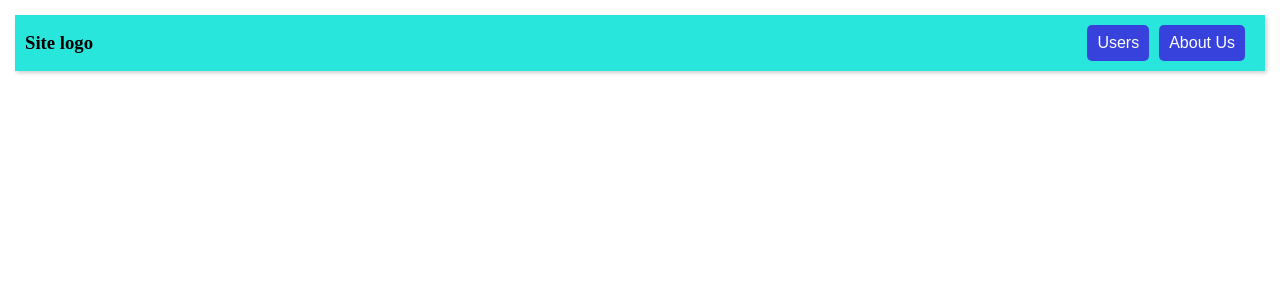
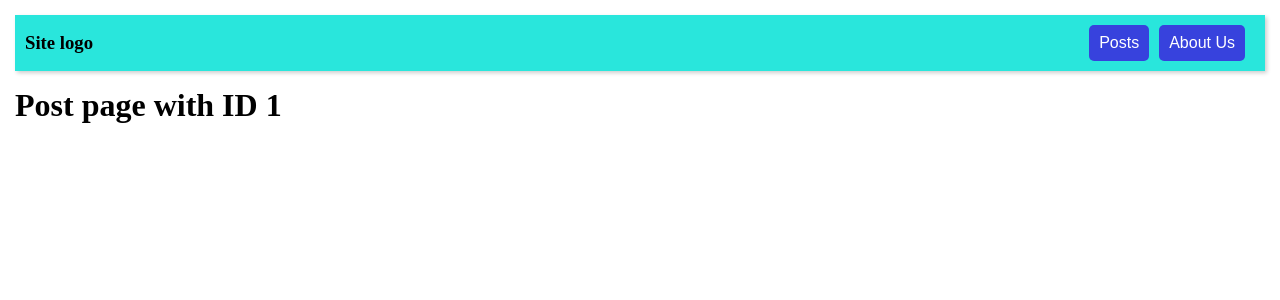
Before and after one commit to vadiminsk/vue3js-start, a Vue app: page /posts/1 in a window 1280 px wide. Shown: the top 300 px of the page. Built offline with nearby package versions, Linux system fonts and the light colour scheme.

Commit message:
add dinamic routes

```diff
--- a/src/components/Navbar.vue
+++ b/src/components/Navbar.vue
@@ -2,7 +2,7 @@
   <div class="navbar">
     <h3 @click="$router.push('/')">Site logo</h3>
     <div class="navbar__btns">
-      <app-button @click="$router.push('/users')">Users</app-button>
+      <app-button @click="$router.push('/posts')">Posts</app-button>
       <app-button @click="$router.push('/about')">About Us</app-button>
     </div>
   </div>
--- a/src/components/ThePostListItem.vue
+++ b/src/components/ThePostListItem.vue
@@ -1,11 +1,13 @@
 <template>
   <div class="post">
     <div>
-      <p>{{ post.id }}</p>
       <p><strong>Title:</strong> {{ post.title }}</p>
       <p><strong>Description:</strong> {{ post.body }}</p>
     </div>
     <div class="post__btns">
+      <app-button @click="$router.push(`/posts/${post.id}`)"
+        >Open post</app-button
+      >
       <app-button @click="deletePost">Delete</app-button>
     </div>
   </div>
@@ -38,4 +40,8 @@ export default {
   border: 2px solid rgb(99, 204, 181);
   border-radius: 5px;
 }
+
+.post__btns button:not(:last-child) {
+  margin-right: 10px;
+}
 </style>
--- /dev/null
+++ b/src/pages/PostPageItem.vue
@@ -0,0 +1,9 @@
+<template>
+  <h1>Post page with ID {{ $route.params.id }}</h1>
+</template>
+
+<script>
+export default {};
+</script>
+
+<style></style>
--- a/src/pages/UserPage.vue
+++ b/src/pages/PostsPage.vue
@@ -1,6 +1,5 @@
 <template>
   <div>
-    <h1 style="text-align: center; margin-bottom: 30px;">Posts list App</h1>
     <div>
       <app-input v-model="searchQuery" placeholder="Search..." />
     </div>
```
Also changed, not shown: src/router/router.js (+8 -3 lines).
